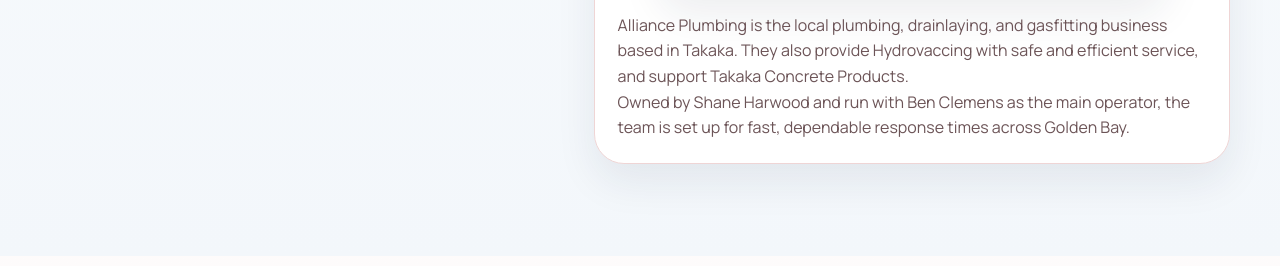
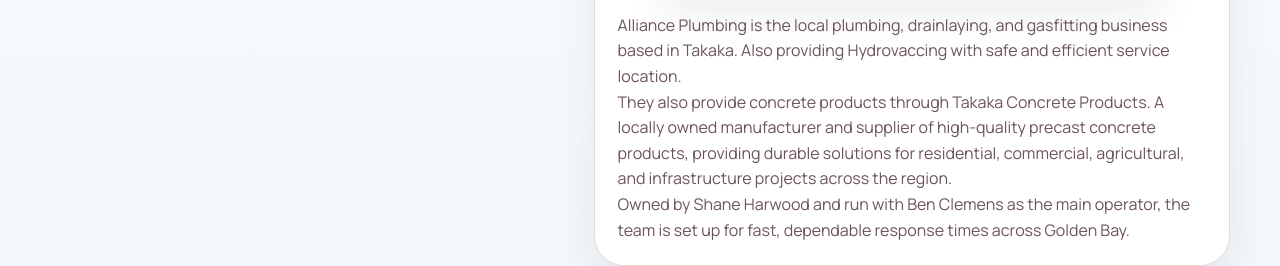
Before and after one commit to Zentec-Computing-Solutions/AlliancePlumbingWebsite, a plain HTML site: page index.html in a window 1280 px wide. Shown: the part 1370-1636 px from the top of the page. Drawn offline with Linux system fonts and the light colour scheme.

Commit message:
Update content and images for Alliance Plumbing services

```diff
--- a/index.html
+++ b/index.html
@@ -114,7 +114,7 @@
                     <div class="content-card">
                         <figure class="content-image">
                             <img
-                                src="img/allvans.jpg"
+                                src="img/fittings.png"
                                 alt="Alliance Plumbing vans"
                                 loading="lazy"
                             />
@@ -122,9 +122,14 @@
                         <p>
                             Alliance Plumbing is the local plumbing,
                             drainlaying, and gasfitting business based in
-                            Takaka. They also provide Hydrovaccing with safe and
-                            efficient service, and support Takaka Concrete
-                            Products.
+                            Takaka. Also providing Hydrovaccing with safe and
+                            efficient service location. <br />
+                            They also provide concrete products through Takaka
+                            Concrete Products. A locally owned manufacturer and
+                            supplier of high-quality precast concrete products,
+                            providing durable solutions for residential,
+                            commercial, agricultural, and infrastructure
+                            projects across the region.
                         </p>
                         <p>
                             Owned by Shane Harwood and run with Ben Clemens as
```
Also changed, not shown: 1 other file.
